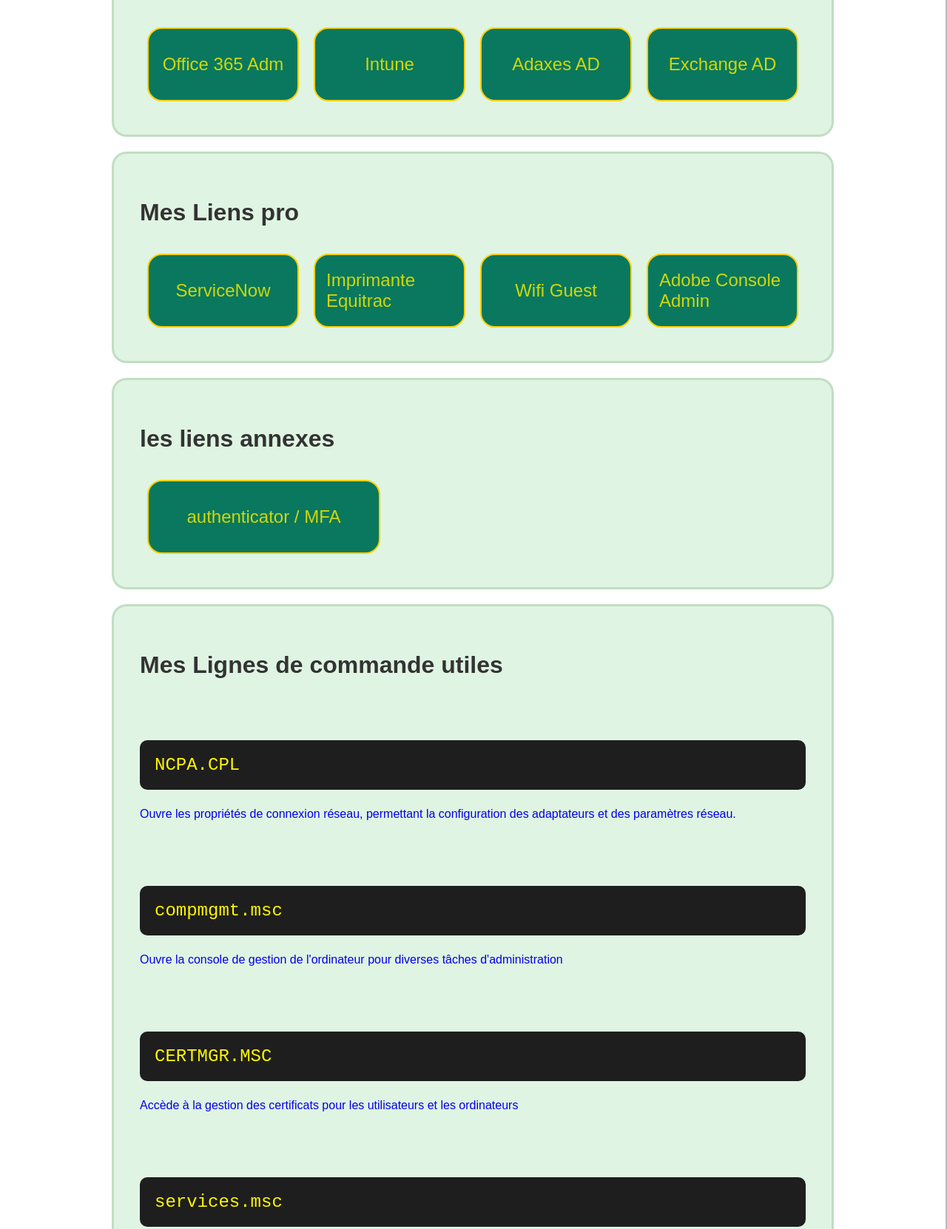
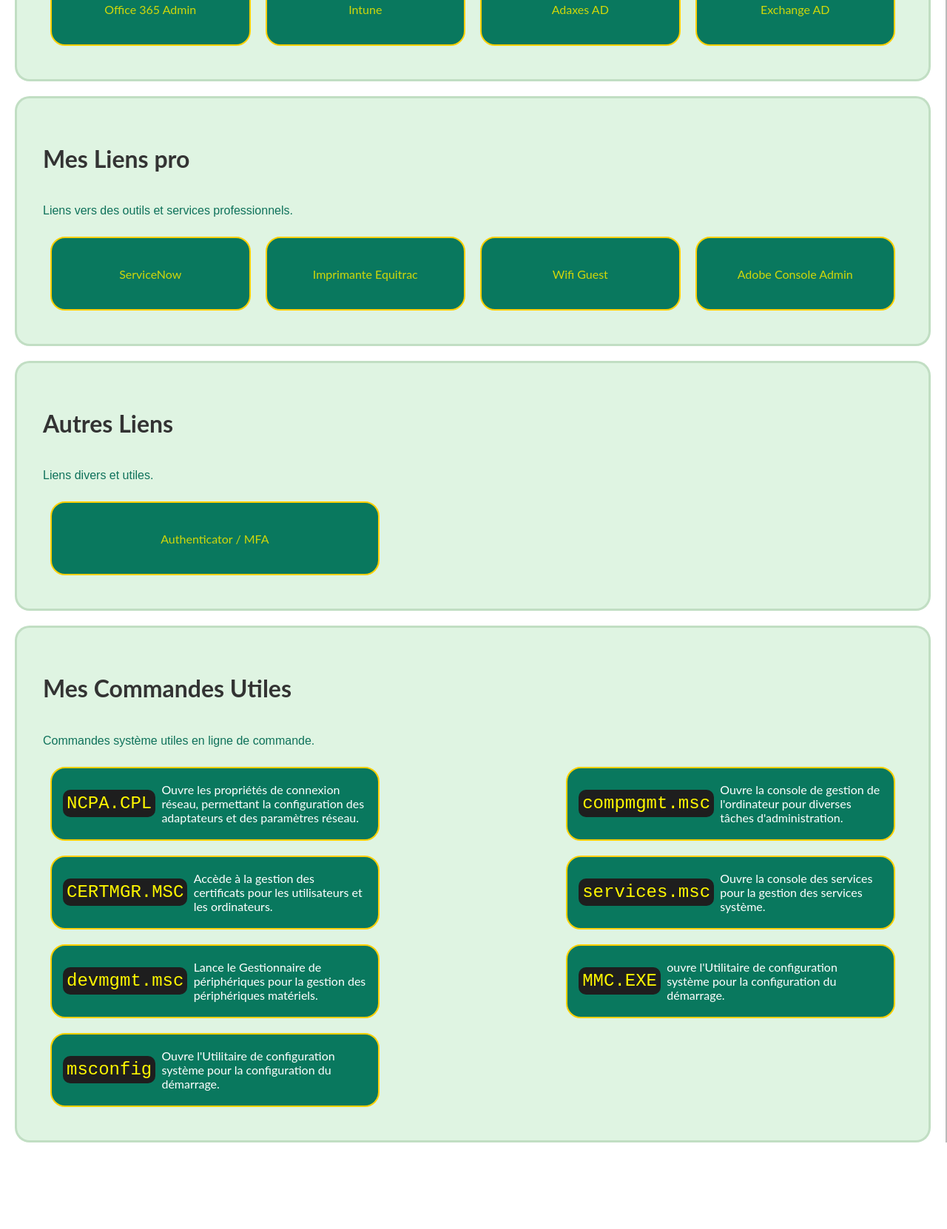
Before and after one commit to kev-de-dev/page-d-accueil-bollore, a website: page index.html in a window 1280 px wide. Shown: the part 875-2537 px from the top of the page at 74% size. After the commit the page ends 2440 px from the top, so only its background shows below. Drawn offline with nearby package versions, Linux system fonts and the light colour scheme; a web font is replaced by a local one.

Commit message:
update generale

```diff
--- a/index.html
+++ b/index.html
@@ -3,6 +3,7 @@
 <head>
     <meta charset="UTF-8">
     <meta name="viewport" content="width=device-width, initial-scale=1.0">
+    <link rel="stylesheet" href="https://fonts.googleapis.com/css2?family=Shrikhand&display=swap">
     <link rel="stylesheet" href="./styles.css">
     <!-- Lien vers le fichier JavaScript d'AOS (utilisez la version appropriée) -->
     <script src="https://cdn.jsdelivr.net/npm/aos@2.3.4/dist/aos.js"></script>
@@ -10,10 +11,9 @@
         AOS.init();
     </script>
 
-
     <title>Ma Page Web</title>
 </head>
-<body>
+<body id="checkYear" type="number">
 
     <header>
         <nav>
@@ -22,25 +22,19 @@
                 <li><a href="#">À propos</a></li>
                 <li><a href="#">Services</a></li>
                 <li><a href="#">Contact</a></li>
+
             </ul>
         </nav>
     </header>
 
-    <main>
         <div>
             <h3>Bollore IT Portal</h3>
-
-
-                <h4>HELP & SERVICES-DESK </h4>
-
+            <p>Bienvenue sur le portail IT de Bollore.</p>
         </div>
-
-
-
 
         <section id="bibiCare" data-aos="fade-up" data-aos-delay="2000">
             <h1>BibiCare</h1>
-    <p>Service Management</p>
+            <p>Service de gestion des incidents et demandes.</p>
             <ul>
                 <li><a href="https://bollore-my.sharepoint.com/:x:/r/personal/ext_kevin_bossu_bollore_com/_layouts/15/Doc.aspx?sourcedoc=%7B35166F0D-4AD9-4857-A07E-08863CAD48FA%7D&file=mes%20id%27s.xlsx&action=default&mobileredirect=true">Base de Connaissance Excel</a></li>
                 <li><a href="https://bollore.sharepoint.com/sites/helpline/_layouts/15/Doc.aspx?sourcedoc={8acb5772-f81d-473d-9b36-03c92101325c}&action=edit&wd=target%28Impression.one%7C283ef356-f6da-4df5-9b1b-c6ed2323bf5d%2FImprimantes%20par%20badge%7Cfe9e2593-0f9b-40e5-ad4d-72114fbad8e4%2F%29&wdorigin=NavigationUrl">Base de Connaissance</a></li>
@@ -49,8 +43,9 @@
 
         <section id="keviNow" data-aos="fade-right" data-aos-delay="2500">
             <h1>Administration</h1>
+            <p>Outils d'administration des systèmes.</p>
             <ul>
-        <li><a href="https://www.office.com/?auth=2">Office 365 Adm</a></li>
+                <li><a href="https://www.office.com/?auth=2">Office 365 Admin</a></li>
                 <li><a href="https://intune.microsoft.com/#view/Microsoft_Intune_DeviceSettings/DevicesMenu/~/overview">Intune</a></li>
                 <li><a href="https://adaxes.cis.bollore.com/adaxes/helpdesk#/SignIn">Adaxes AD</a></li>
                 <li><a href="https://adaxes-exch.cis.bollore.com/Adaxes/HelpDesk#/Home">Exchange AD</a></li>
@@ -59,6 +54,7 @@
 
         <section id="mesLiens" data-aos="fade-up" data-aos-delay="3000">
             <h2>Mes Liens pro</h2>
+            <p>Liens vers des outils et services professionnels.</p>
             <ul>
                 <li><a href="https://bcare.service-now.com/nav_to.do?uri=%2Fhome.do">ServiceNow</a></li>
                 <li><a href="http://sfrdt1app057vm.cis.bollore.com/EQWebClient/?loginResult=Failure&ssoPossible=False">Imprimante Equitrac</a></li>
@@ -66,41 +62,36 @@
                 <li><a href="https://adminconsole.adobe.com/82599626544ED7D50A4C98A1@AdobeOrg/overview">Adobe Console Admin</a></li>
             </ul>
         </section>
-<section>
-    <h2>les liens annexes</h2>
+
+        <section id="autresLiens" data-aos="fade-up" data-aos-delay="3500">
+            <h2>Autres Liens</h2>
+            <p>Liens divers et utiles.</p>
             <ul>
-        <li><a href="https://aka.ms/mfasetup"> authenticator / MFA
-
-        </li>
-
+                <li><a href="https://aka.ms/mfasetup">Authenticator / MFA</a></li>
             </ul>
-</section>
-<section>
-    <h2>Mes Lignes de commande utiles</h2>
-
-    <p><pre>NCPA.CPL</pre> Ouvre les propriétés de connexion réseau, permettant la configuration des adaptateurs et des paramètres réseau.</p>
-
-    <p><pre>compmgmt.msc</pre> Ouvre la console de gestion de l'ordinateur pour diverses tâches d'administration</p>
-
-    <p><pre>CERTMGR.MSC</pre> Accède à la gestion des certificats pour les utilisateurs et les ordinateurs</p>
-
-    <p><pre>services.msc</pre> Ouvre la console des services pour la gestion des services système</p>
-
-    <p><pre>devmgmt.msc</pre> Lance le Gestionnaire de périphériques pour la gestion des périphériques matériels</p>
-
-    <p><pre>msconfig</pre> Ouvre l'Utilitaire de configuration système pour la configuration du démarrage</p>
-
-    <!-- Ajoutez d'autres lignes de commande utiles ici -->
         </section>
 
 
-
     </main>
-
+<aside>
+    <section id="commandesUtiles" data-aos="fade-up" data-aos-delay="4000">
+        <h2>Mes Commandes Utiles</h2>
+        <p>Commandes système utiles en ligne de commande.</p>
+        <ul>
+            <li><pre>NCPA.CPL</pre> Ouvre les propriétés de connexion réseau, permettant la configuration des adaptateurs et des paramètres réseau.</li>
+            <li><pre>compmgmt.msc</pre> Ouvre la console de gestion de l'ordinateur pour diverses tâches d'administration.</li>
+            <li><pre>CERTMGR.MSC</pre> Accède à la gestion des certificats pour les utilisateurs et les ordinateurs.</li>
+            <li><pre>services.msc</pre> Ouvre la console des services pour la gestion des services système.</li>
+            <li><pre>devmgmt.msc</pre> Lance le Gestionnaire de périphériques pour la gestion des périphériques matériels.</li>
+            <li><pre>MMC.EXE</pre> ouvre l'Utilitaire de configuration système pour la configuration du démarrage.</li>
+            <li><pre>msconfig</pre> Ouvre l'Utilitaire de configuration système pour la configuration du démarrage.</li>
+            <!-- Ajoutez d'autres commandes utiles ici -->
+        </ul>
+    </section>
+</aside>
     <footer>
         <p>&copy; 2024 Ma Page Web. Tous droits réservés.</p>
     </footer>
 
-
 </body>
 </html>
--- /dev/null
+++ b/script.js
@@ -0,0 +1,2 @@
+import AOS from 'aos';
+import 'aos/dist/aos.css'; // Assurez-vous d'importer également le fichier CSS pour les animations
--- a/styles.css
+++ b/styles.css
@@ -3,27 +3,49 @@
     --border-color: rgb(187, 187, 187);
 }
 
+
+
+* {
+    transition: background-color 0.3s ease, color 1s ease;
+    text-decoration: none;
+    box-sizing: border-box;
+
+
+}
+button {
+    font-size: 1.2em;
+    padding: 10px 20px;
+    margin-top: 20px;
+    cursor: pointer;
+    background-color: #ff9999;
+    border: none;
+    border-radius: 5px;
+  }
+
 h1 {
     font-size: 27px;
+
 }
 
 h2 {
     font-size: 2rem;
 }
-
-* {
-    text-decoration: none;
-    box-sizing: border-box; /* Déplacer cette règle ici pour éviter de la répéter */
+h3 , p {
+    font-family: 'Shrikhand', sans-serif;
+    color: #0f725b;
 }
 
 body {
     width: 100%;
     user-select: none;
-    padding: 0 4px;
     border-right: 2px solid var(--border-color);
     margin: 0;
-    font-family: 'Your Preferred Font', sans-serif;
-    color: #666666;
+    font-family: 'Lato', sans-serif;
+
+
+
+
+    color: #61650b;
 }
 
 header {
@@ -58,8 +80,8 @@
 
 nav ul {
     list-style: none;
-    margin: 0;
-    padding: 0;
+    margin-bottom: 25px;
+    padding: 15px;
     display: flex;
     flex-wrap: wrap;
 }
@@ -95,33 +117,50 @@
     justify-content: space-between;
 }
 
+aside section ul {
+    flex-wrap: wrap;
+    display: flex;
+    justify-content: space-between;
+}
+
 section li {
-    display: flex;
-    flex-wrap: wrap;
-    justify-content: center;
-    align-items: center;
-    width: 35%;
+    width: calc(40% - 20px);
     height: 100px;
     background-color: #09785e;
+    color: #fff;
     padding: 15px;
     margin: 10px;
     border-inline-end-color: #ffd001;
     border: 2.5px solid #ffd001;
     border-radius: 20px;
-    transition: background-color 0.3s ease, color 1s ease;
-    font-size: 1.5rem;
+
+    display: flex;
+    align-items: center;
+    justify-content: center;
 }
 
 section li:hover {
     background-color: #075c49;
+}
 
+pre {
+    border-radius: 10px;
+    background-color: #1E1E1E;
+    color: #fff700;
+    padding: 5px;
+    margin-right: 2%;
+
+    font-size: 1.5rem;
 }
+
 div {
+    margin-top: 25px;
     display: flex;
     justify-content: center;
     align-items: center;
     flex-direction: column;
     font-size: 2.5rem;
+    transition: background-color 1s ease, color 1s ease;
 }
 
 .mesLiens {
@@ -137,11 +176,3 @@
     bottom: 0;
     width: 100%;
 }
-pre {
-    border-radius: 10px;
-    background-color: #1E1E1E;
-    color: #fff700;
-    padding: 20px;
-    font-family: 'Courier New', monospace;
-    font-size: 1.5rem;
-}
```
Also changed, not shown: package.json (added, +11 -0 lines), street.html (+22 -18 lines). Lines whose indentation alone changed are shown as unchanged.
